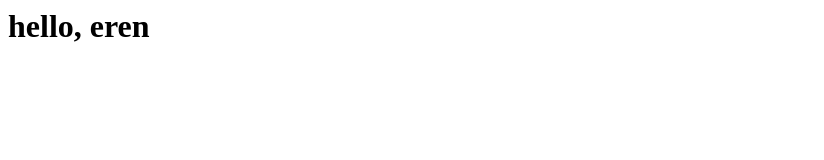
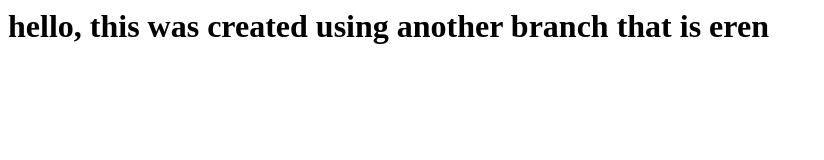
Before and after one commit to Neerajkashyap1/Git-Learn, a plain HTML site: page login.html in a window 1280 px wide. Shown: the whole page, without its empty margins (0-824 px from the left). Drawn offline with Linux system fonts and the light colour scheme.

Commit message:
Update login.html

```diff
--- a/login.html
+++ b/login.html
@@ -1,6 +1,6 @@
 <html>
     <body>
-        <h1> hello, eren
+        <h1> hello, this was created using another branch that is eren
         </h1>
 
     </body>
```
